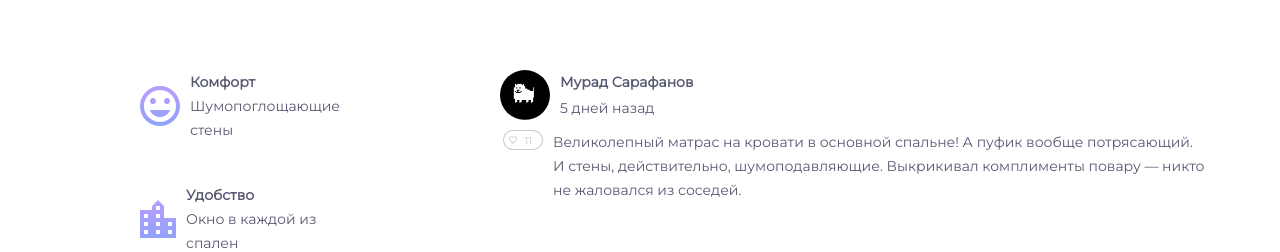
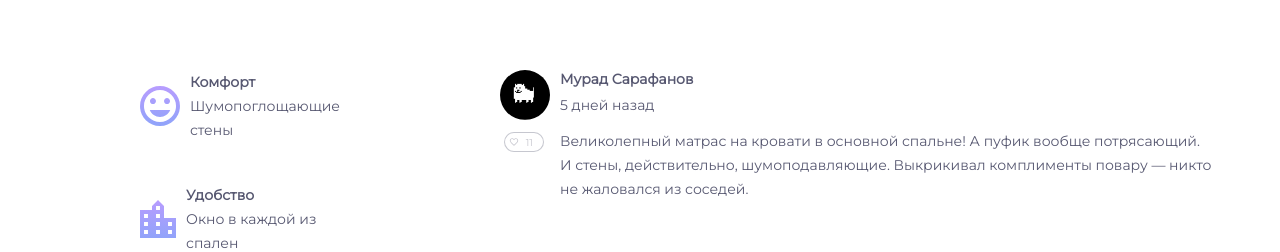
Before and after one commit to GooseRuby/fsd_team-learning, a plain HTML site: page UI-Kit/ui-kit2.html in a window 1280 px wide. Shown: the part 1416-1668 px from the top of the page. Drawn offline with nearby package versions, Linux system fonts and the light colour scheme.

Commit message:
Изменил вёрстку комментариев

```diff
--- a/UI-Kit/css/style.css
+++ b/UI-Kit/css/style.css
@@ -860,35 +860,35 @@ input:checked + .slider:before {
 }
 
 /*ОТЗЫВ*/
-.id_row {
+.comment {
   display: flex;
-  align-items: center;
+  flex-direction: row;
 }
 
-.comment_row {
+.c_column {
   display: flex;
-  align-items: flex-start;
-  margin: 10px 0 0 3px;
+  flex-direction: column;
+  margin: 0 10px 0 0;
 }
 
-.id_row img {
+.comment img {
   border-radius: 50%;
   width: 50px;
   height: 50px;
 }
 
-.title {
-  margin: 0 0 0 10px;
+.like-comment {
+  margin: 12px 0 0 4px;
 }
 
-.comment_row p {
+.comment_text {
   font-family: Montserrat;
   font-style: normal;
   font-weight: normal;
   font-size: 14px;
   line-height: 24px;
   width: 655px;
-  margin: 0px;
+  margin: 15px 0 0 0;
 }
 
 .comment_name {
--- a/UI-Kit/ui-kit2.html
+++ b/UI-Kit/ui-kit2.html
@@ -256,14 +256,14 @@
 
       <div class="ui-kit2">
         <div class="comment">
-          <div class="id_row">
+          <div class="c_column">
             <img src="res/images/dog.jpg">
+            <div id="likebt2" class="like-button like-comment" onclick="like('likebt2', 'like2')"><span id="like2" class="like-counter">11</span></div>
+          </div>
+          <div class="c_column">
             <div class="title"><p class="comment_name">Мурад Сарафанов</p>
             <p class="comment_date">5 дней назад</p></div>
-          </div>
-          <div class="comment_row">
-            <div id="likebt2" class="like-button" onclick="like('likebt2', 'like2')"><span id="like2" class="like-counter">11</span></div>
-            <p>Великолепный матрас на кровати в основной спальне! А пуфик вообще потрясающий. И стены, действительно, шумоподавляющие. Выкрикивал комплименты повару — никто не жаловался из соседей.</p>
+            <p class="comment_text">Великолепный матрас на кровати в основной спальне! А пуфик вообще потрясающий. И стены, действительно, шумоподавляющие. Выкрикивал комплименты повару — никто не жаловался из соседей.</p>
           </div>
         </div>
       </div>
```
